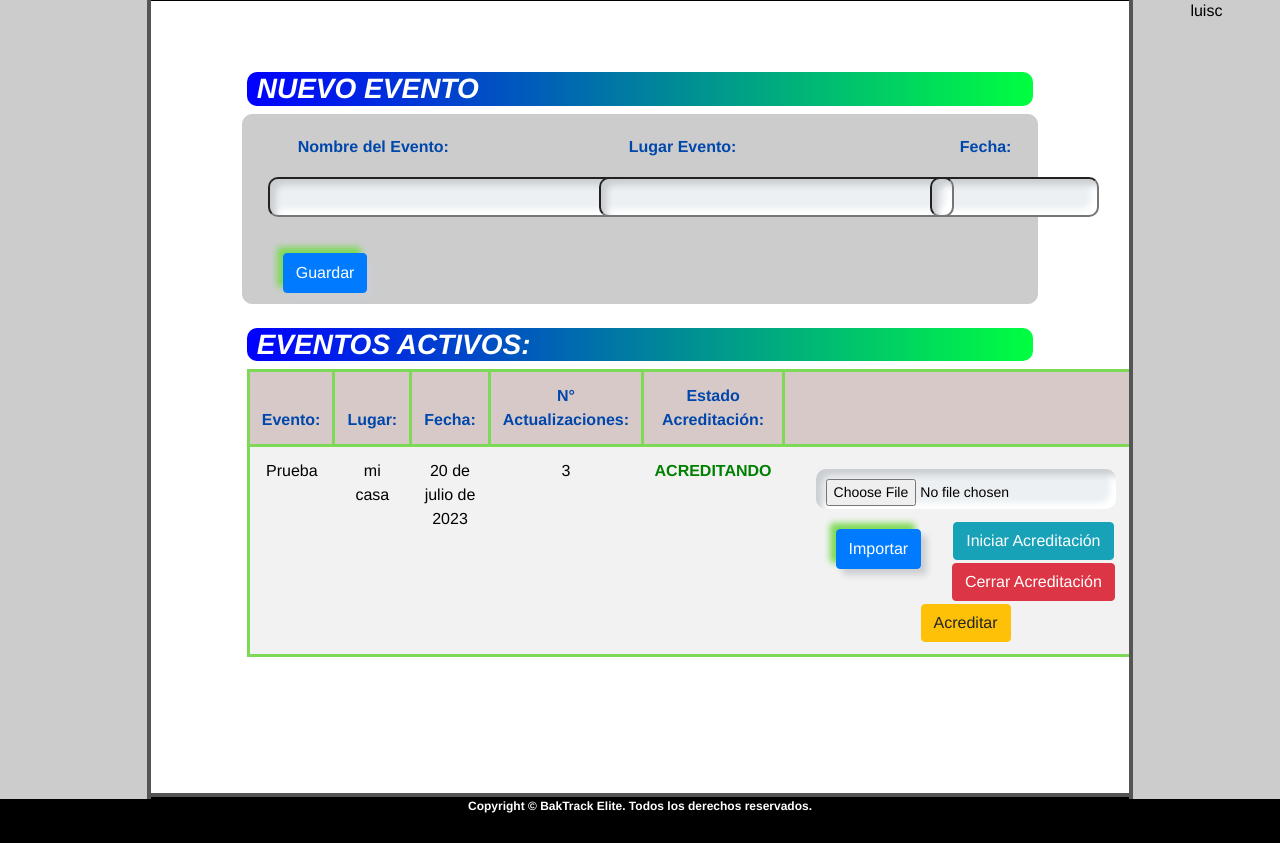
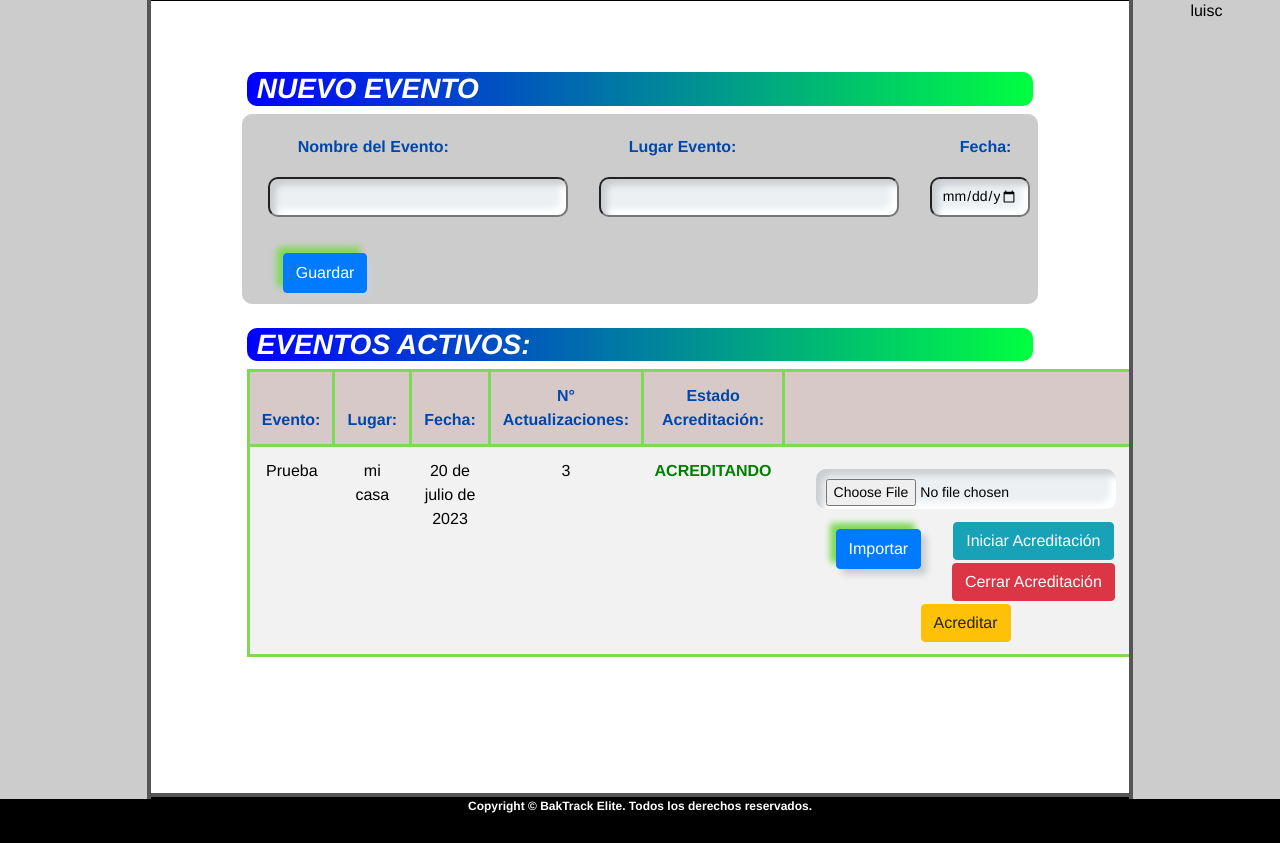
Before and after one commit to lcastillo1486/bk_acreditaciones, a Django app: page /eventos/ in a window 1280 px wide. Shown: the part 58-901 px from the top of the page. Run offline with Django 4.2, Linux system fonts and the light colour scheme; a user stored in the database is signed in; data comes from the database, SQL or seed files in the repository; some libraries are stand-ins or nearby versions.

Commit message:
prueba003

```diff
--- a/eventos/templates/config.html
+++ b/eventos/templates/config.html
@@ -161,7 +161,7 @@
             font-size: 14px;
             border-radius: 10px;
             box-shadow: inset 6px 6px 6px #cbced1, inset -6px -6px 6px white;
-            width: 500px;
+            width: 300px;
         }
 
 
@@ -186,7 +186,7 @@
         }
 
         .form-group input[type="date"] {
-            width: 20%;
+            width: 100px;
         }
 
         .form-group input[type="checkbox"] {
```
